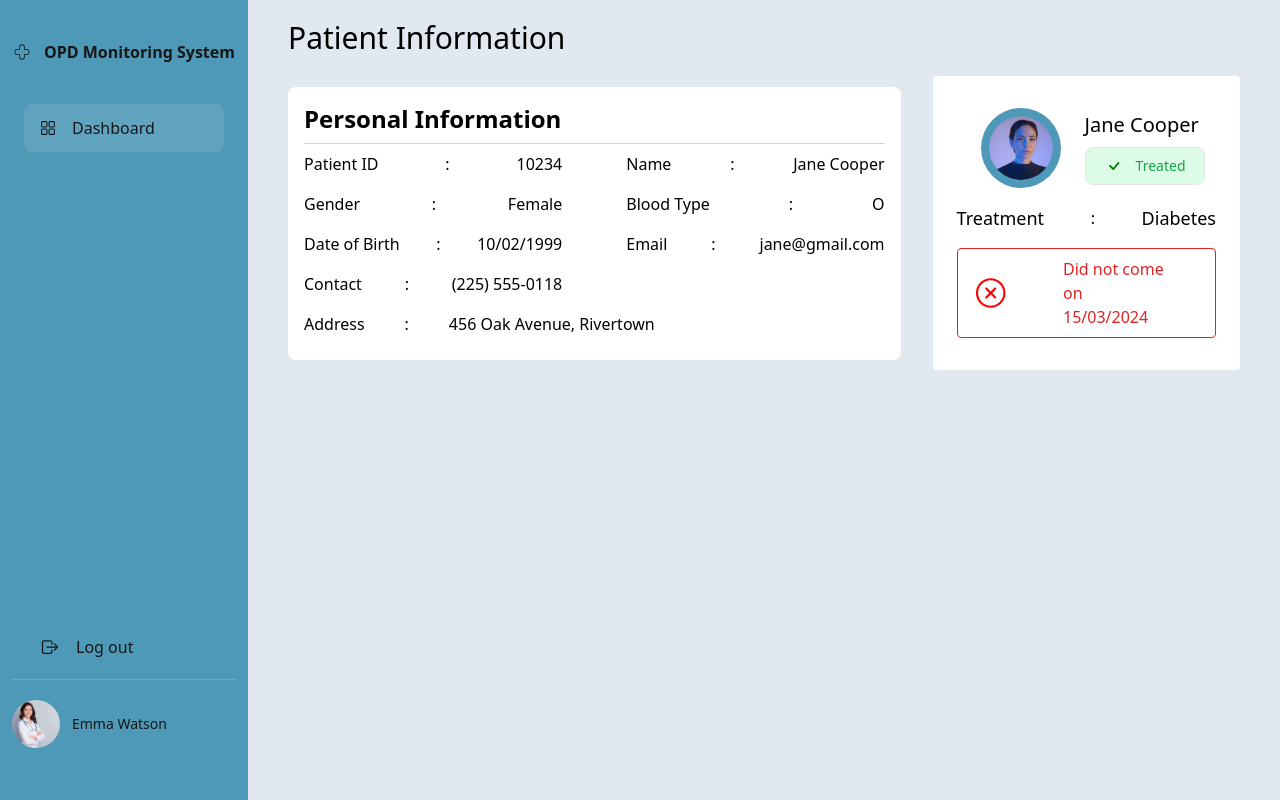
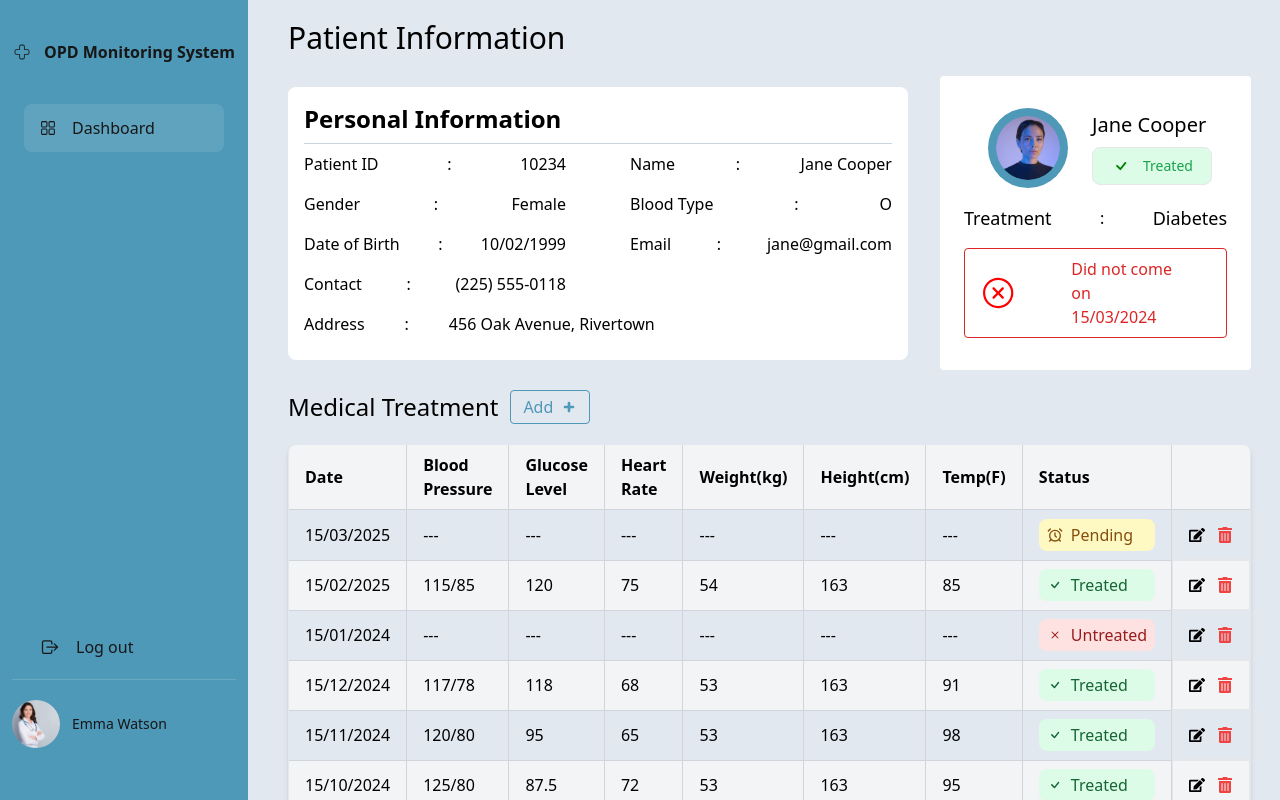
Before and after one commit to khantNyarKoKo02/Outpatient_Monitoring-System, a Next.js app: page /patients/10234 in a window 1280 px wide. Built offline with nearby package versions, Linux system fonts and the light colour scheme.

Commit message:
medical treatment table

```diff
--- /dev/null
+++ b/src/app/components/MedicalTreatementTable.tsx
@@ -0,0 +1,80 @@
+import React from 'react';
+import { FaEdit, FaTrashAlt } from 'react-icons/fa';
+import { LuAlarmClock } from "react-icons/lu";
+import { BsCheck, BsX } from "react-icons/bs";
+
+const treatments = [
+  { date: '15/03/2025', bp: '---', glucose: '---', heartRate: '---', weight: '---', height: '---', temp: '---', status: 'Pending' },
+  { date: '15/02/2025', bp: '115/85', glucose: 120, heartRate: 75, weight: 54, height: 163, temp: 85, status: 'Treated' },
+  { date: '15/01/2024', bp: '---', glucose: '---', heartRate: '---', weight: '---', height: '---', temp: '---', status: 'Untreated' },
+  { date: '15/12/2024', bp: '117/78', glucose: 118, heartRate: 68, weight: 53, height: 163, temp: 91, status: 'Treated' },
+  { date: '15/11/2024', bp: '120/80', glucose: 95, heartRate: 65, weight: 53, height: 163, temp: 98, status: 'Treated' },
+  { date: '15/10/2024', bp: '125/80', glucose: 87.5, heartRate: 72, weight: 53, height: 163, temp: 95, status: 'Treated' },
+  { date: '15/09/2024', bp: '120/79', glucose: 83.2, heartRate: 66, weight: 52, height: 163, temp: 91, status: 'Treated' },
+  { date: '15/08/2024', bp: '105/75', glucose: 79.6, heartRate: 72, weight: 52, height: 163, temp: 88, status: 'Treated' },
+];
+
+const getStatusBadge = (status: string) => {
+  switch (status) {
+    case 'Pending':
+      return <span className="bg-yellow-100 text-yellow-800 px-2 py-1 rounded-lg flex items-center gap-2">
+        <LuAlarmClock /> Pending
+      </span>;
+    case 'Treated':
+      return <span className="bg-green-100 text-green-800 px-2 py-1 rounded-lg flex items-center gap-2">
+        <BsCheck/> Treated
+      </span>;
+    case 'Untreated':
+      return <span className="bg-red-100 text-red-800 px-2 py-1 rounded-lg flex items-center gap-2">
+        <BsX/> Untreated
+      </span>;
+    default:
+      return null;
+  }
+};
+
+const MedicalTreatmentTable: React.FC = () => {
+  return (
+    <div className="">
+      <table className="w-full border-collapse border border-gray-300 rounded-lg shadow-md overflow-hidden">
+        <thead>
+          <tr className="bg-gray-100">
+            <th className="border border-gray-300 px-4 py-2 text-left">Date</th>
+            <th className="border border-gray-300 px-4 py-2 text-left">Blood Pressure</th>
+            <th className="border border-gray-300 px-4 py-2 text-left">Glucose Level</th>
+            <th className="border border-gray-300 px-4 py-2 text-left">Heart Rate</th>
+            <th className="border border-gray-300 px-4 py-2 text-left">Weight(kg)</th>
+            <th className="border border-gray-300 px-4 py-2 text-left">Height(cm)</th>
+            <th className="border border-gray-300 px-4 py-2 text-left">Temp(F)</th>
+            <th className="border border-gray-300 px-4 py-2 text-left">Status</th>
+            <th className="border border-gray-300 px-4 py-2 text-left"></th>
+          </tr>
+        </thead>
+        <tbody>
+          {treatments.map((treatment, index) => (
+            <tr key={index} className="even:bg-gray-100">
+              <td className="border border-gray-300 px-4 py-2">{treatment.date}</td>
+              <td className="border border-gray-300 px-4 py-2">{treatment.bp}</td>
+              <td className="border border-gray-300 px-4 py-2">{treatment.glucose}</td>
+              <td className="border border-gray-300 px-4 py-2">{treatment.heartRate}</td>
+              <td className="border border-gray-300 px-4 py-2">{treatment.weight}</td>
+              <td className="border border-gray-300 px-4 py-2">{treatment.height}</td>
+              <td className="border border-gray-300 px-4 py-2">{treatment.temp}</td>
+              <td className="border border-gray-300 px-4 py-2">{getStatusBadge(treatment.status)}</td>
+              <td className="border  px-4 py-4 flex items-center gap-3">
+                <button className="text-black">
+                  <FaEdit />
+                </button>
+                <button className="text-red-500 hover:text-red-700">
+                  <FaTrashAlt />
+                </button>
+              </td>
+            </tr>
+          ))}
+        </tbody>
+      </table>
+    </div>
+  );
+};
+
+export default MedicalTreatmentTable;
--- a/src/app/patients/[id]/page.tsx
+++ b/src/app/patients/[id]/page.tsx
@@ -1,7 +1,9 @@
 "use client";
+import MedicalTreatementTable from "@/app/components/MedicalTreatementTable";
 import PatientProfile from "@/app/components/PatientProfile";
 import PersonalInformation from "@/app/components/PersonalInformation";
 import React from "react";
+import { TiPlus } from "react-icons/ti";
 
 const Patients: React.FC = () => {
   return (
@@ -11,6 +13,14 @@ const Patients: React.FC = () => {
         <PersonalInformation />
         <PatientProfile />
       </div>
+      <div className=" flex gap-3 py-5 items-center">
+        <h3 className="text-2xl">Medical Treatment</h3>
+        <button className=" px-3 py-1 rounded border border-primary text-primary flex gap-2 items-center">
+          <span>Add</span>
+          <TiPlus />
+        </button>
+      </div>
+      <MedicalTreatementTable/>
     </div>
   );
 };
```
